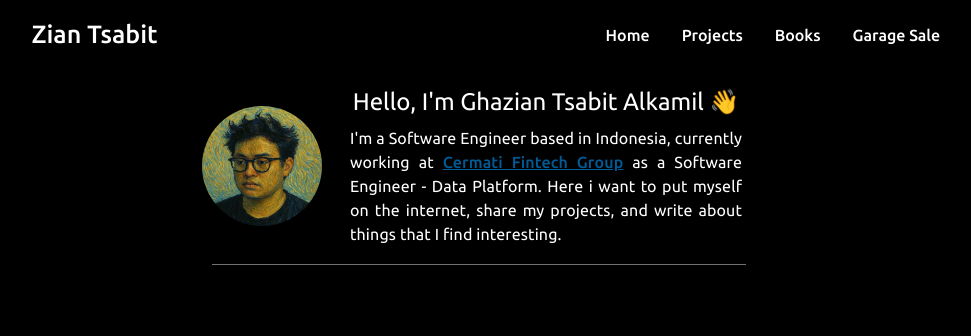
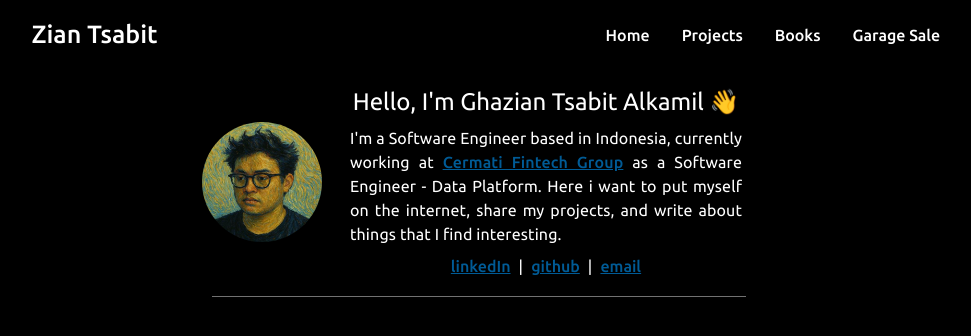
Before and after one commit to ZianTsabit/zian-tsabit-com, a React (Vite) app in the folder zian-tsabit-com/: page / in a window 1280 px wide. Shown: the top 336 px of the page, without its empty margins (170-1141 px from the left). Built offline with nearby package versions, Linux system fonts and the light colour scheme.

Commit message:
fix home page

```diff
--- a/zian-tsabit-com/src/pages/Home.tsx
+++ b/zian-tsabit-com/src/pages/Home.tsx
@@ -4,6 +4,7 @@ import Container from '@mui/material/Container';
 import Stack from '@mui/material/Stack';
 import Typography from '@mui/material/Typography';
 import Divider from '@mui/material/Divider';
+import { Link } from "react-router-dom";
 
 function Home() {
   return (
@@ -72,8 +73,60 @@ function Home() {
               }}>
               I'm a Software Engineer based in Indonesia, currently working at <a href="https://cermati.group/" target="_blank" rel="noopener noreferrer" style={{ color: "#005b96", textDecoration: "underline" }}>Cermati Fintech Group</a> as a Software Engineer - Data Platform.
               Here i want to put myself on the internet, share my projects, and write about things that I find interesting.
-              <br />
             </Typography>
+            <Stack
+              direction="row"
+              sx={{
+                justifyContent: "center",
+                alignItems: "center",
+                gap: 1
+              }}
+              >
+              <Link
+                to="https://www.linkedin.com/in/ghaziantsabitalkamil/"
+                style={{
+                  color: "#005b96",
+                  textDecoration: "underline",
+                  fontFamily: "'Ubuntu', sans-serif",
+                  fontSize: "16px",
+                }}>
+                linkedIn
+              </Link>
+              <Typography
+                variant="body1"
+                component="div"
+                color="white"
+                sx={{ fontFamily: "'Ubuntu', sans-serif" }}>
+                |
+              </Typography>
+              <Link
+                to="https://github.com/ZianTsabit"
+                style={{
+                  color: "#005b96",
+                  textDecoration: "underline",
+                  fontFamily: "'Ubuntu', sans-serif",
+                  fontSize: "16px",
+                }}>
+                github
+              </Link>
+              <Typography
+                variant="body1"
+                component="div"
+                color="white"
+                sx={{ fontFamily: "'Ubuntu', sans-serif" }}>
+                |
+              </Typography>
+              <Link
+                to="mailto:tsabitghazian@gmail.com"
+                style={{
+                  color: "#005b96",
+                  textDecoration: "underline",
+                  fontFamily: "'Ubuntu', sans-serif",
+                  fontSize: "16px",
+                }}>
+                email
+              </Link>
+            </Stack>
           </Stack>
         </Stack>
 
```
